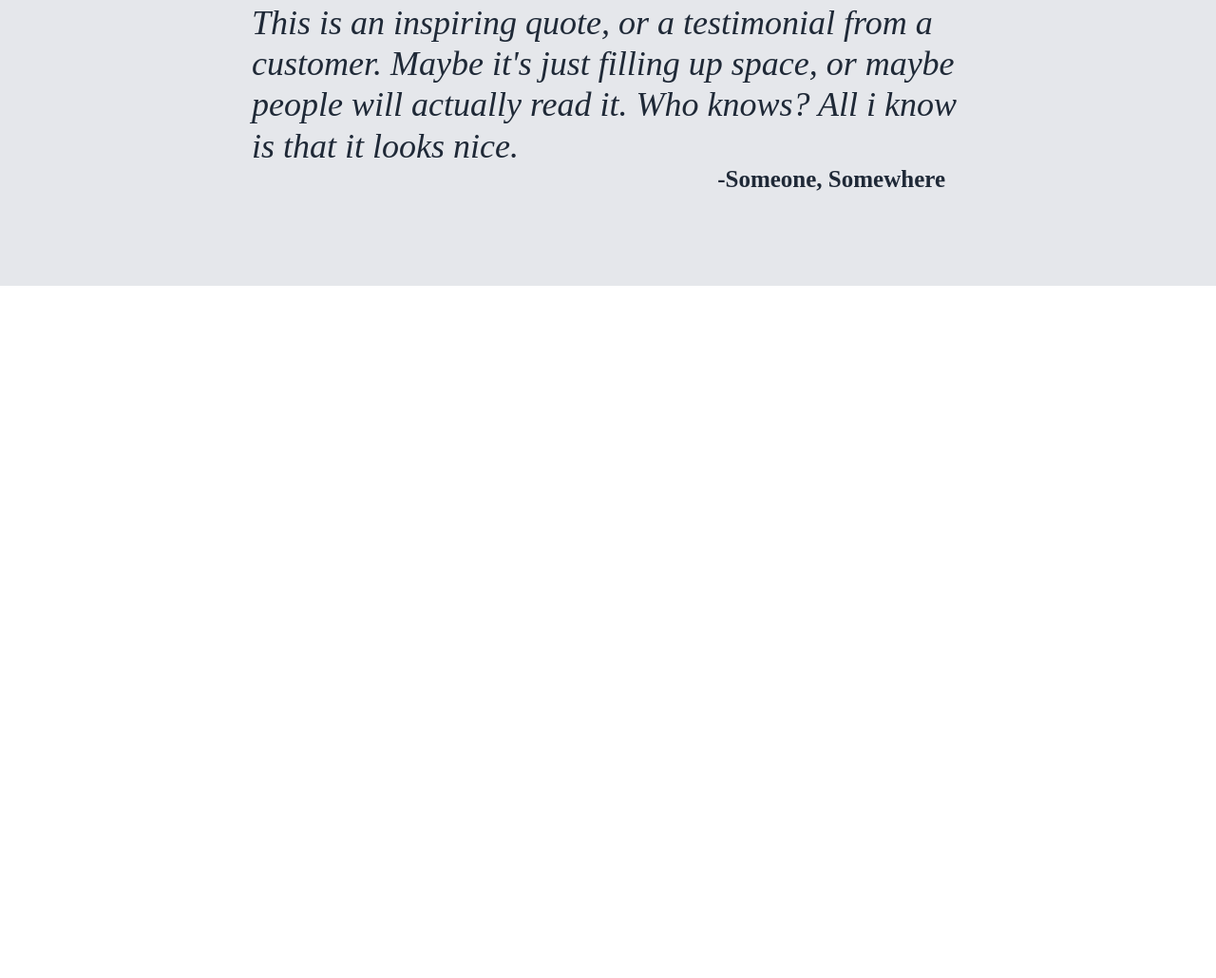
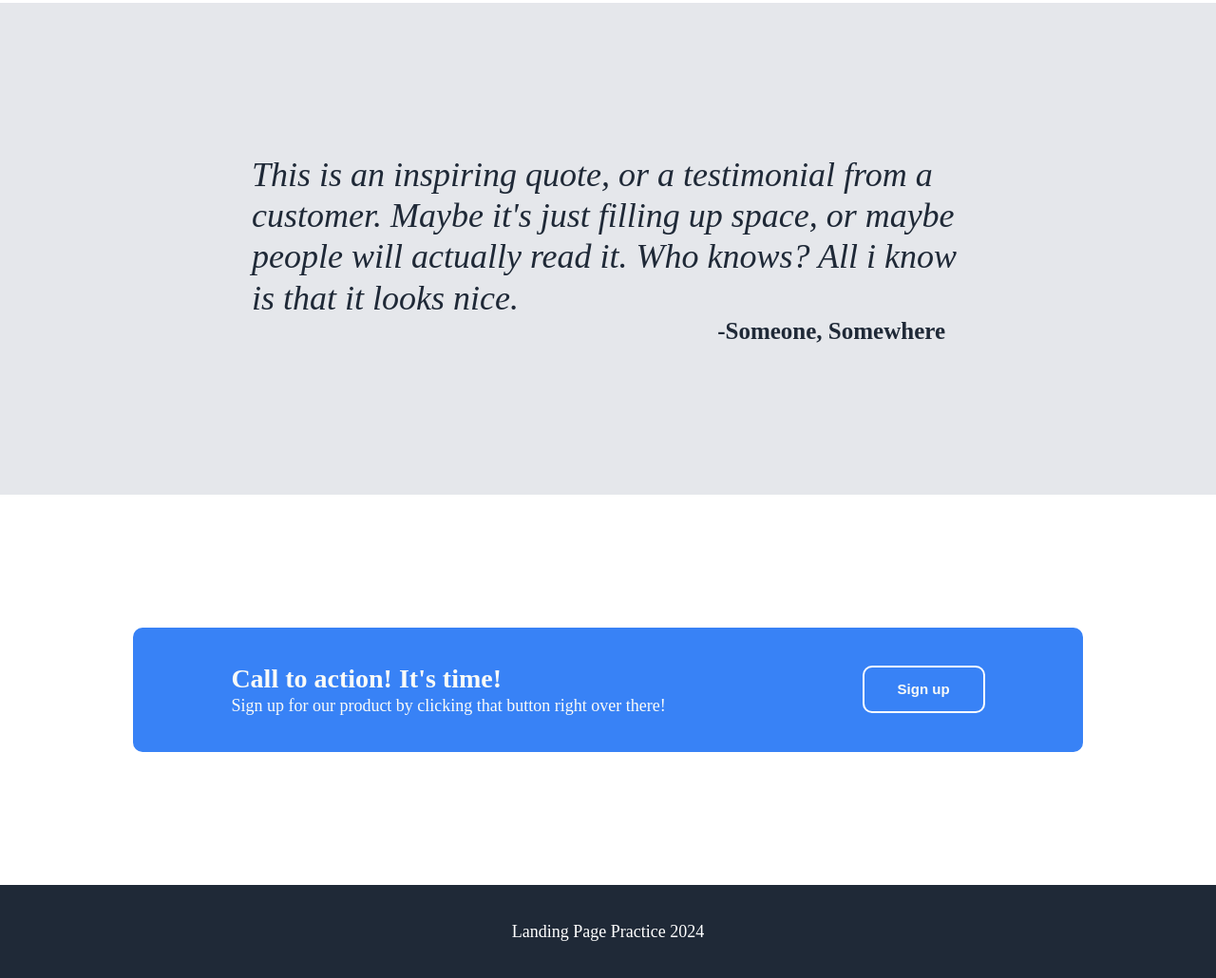
Before and after one commit to Pun244/landing-page, a plain HTML site: page index.html in a window 1280 px wide. Shown: the part 1202-2232 px from the top of the page at 95% size. Before the commit the page ends 1503 px from the top, so only its background shows below. Drawn offline with Linux system fonts and the light colour scheme.

Commit message:
Add signup section  and footer

```diff
--- a/index.css
+++ b/index.css
@@ -47,8 +47,8 @@ body {
     justify-content: center;
     align-items: center;
     width: 100%;
-    padding-top: 100px;
-    padding-bottom: 100px;
+    padding-top: 140px;
+    padding-bottom: 140px;
     gap: 40px;
 }
 
@@ -80,6 +80,7 @@ p {
     padding: 10px 35px;
     background-color: #3882f6;
     border-radius: 10px;
+    border: 0px;
     font-weight: bold;
     font-size: 15px;
     color: #f9faf8;
@@ -93,7 +94,7 @@ p {
     align-items: center;
     background-color: gray;
     font-size: 18px;
-    height: 300px;
+    height: 270px;
     flex-basis: 600px;
 }
 
@@ -103,8 +104,8 @@ p {
     flex-direction: column;
     align-items: center;
     background-color: white;
-    padding-top: 70px;
-    padding-bottom: 100px;
+    padding-top: 80px;
+    padding-bottom: 140px;
     gap: 20px;
 }
 
@@ -146,8 +147,8 @@ p {
     display: flex;
     justify-content: center;
     width: 100%;
-    padding-top: 100px;
-    padding-bottom: 100px;
+    padding-top: 160px;
+    padding-bottom: 160px;
     background-color: #e5e7eb;
 }
 
@@ -173,3 +174,59 @@ p {
     color: #1f2937;
     padding-right: 20px;
 }
+
+.signupcontainer {
+    display: flex;
+    justify-content: center;
+    width: 100%;
+    background-color: white;
+    padding-top: 140px;
+    padding-bottom: 140px;
+}
+
+.signupitem {
+    display: flex;
+    justify-content: space-around;
+    background-color: #3882f6;
+    width: 1000px;
+    border-radius: 10px;
+    padding: 40px 0px;
+}
+
+.signuptextcontainer {
+    display: flex;
+    flex-direction: column;
+    gap: 5px;
+}
+
+.signuptext {
+    font-size: 28px;
+    font-weight: bold;
+    color: #f9faf8;
+}
+
+.signupsubtext {
+    font-size: 18px;
+    color: #f9faf8;
+}
+
+.signupbutton2 {
+    background-color: #3882f6;
+    border-radius: 10px;
+    border: 2px solid white;
+    color: #f9faf8;
+    font-weight: bold;
+    font-size: 15px;
+    padding: 10px 35px;
+    height: 50px;
+}
+
+.footercontainer {
+    display: flex;
+    justify-content: center;
+    padding: 40px 0px;
+}
+
+.footertext {
+    font-size: 18px;
+}
--- a/index.html
+++ b/index.html
@@ -4,7 +4,7 @@
     <meta charset="UTF-8">
     <meta name="viewport" content="width=device-width, initial-scale=1.0">
     <link rel="stylesheet" href="index.css">
-    <title>Document</title>
+    <title>Landing Page</title>
 </head>
 <body>
     <div class="topcontainer">
@@ -17,14 +17,12 @@
             </ul>
         </header>
 
-        <div class="herocontainer">
-            <div class="herocontainerleft"><div class="herotext"><p>This website is awesome<p></div>
-            <div class="herosubtext"><p>This website has some subtext that goes here under the main title. it's a smaller font and the color is lower contrast</p></div>
-            <button class="signupbutton">Sign up</button>
+            <div class="herocontainer">
+                <div class="herocontainerleft"><div class="herotext"><p>This website is awesome<p></div>
+                <div class="herosubtext"><p>This website has some subtext that goes here under the main title. it's a smaller font and the color is lower contrast</p></div>
+                <button class="signupbutton">Sign up</button></div>
+                <div class="imageplaceholder">this is a placeholder for an image</div>
             </div>
-
-            <div class="imageplaceholder">this is a placeholder for an image</div>
-        </div>
 
             <div class="infocontainer">
                 <div class="infotext">Some random information.</div>
@@ -54,6 +52,20 @@
                     <div class="quoteauthor">-Someone, Somewhere</div>
                 </div>
             </div>
+
+            <div class="signupcontainer">
+                <div class="signupitem">
+                    <div class="signuptextcontainer">
+                        <div class="signuptext">Call to action! It's time!</div>
+                        <div class="signupsubtext">Sign up for our product by clicking that button right over there!</div>
+                    </div>
+                    <button class="signupbutton2">Sign up</button>
+                </div>
+            </div>
+
+        <footer class="footercontainer">
+            <div class="footertext">Landing Page Practice 2024</div>
+        </footer>
     </div>
 </body>
 </html>
```
